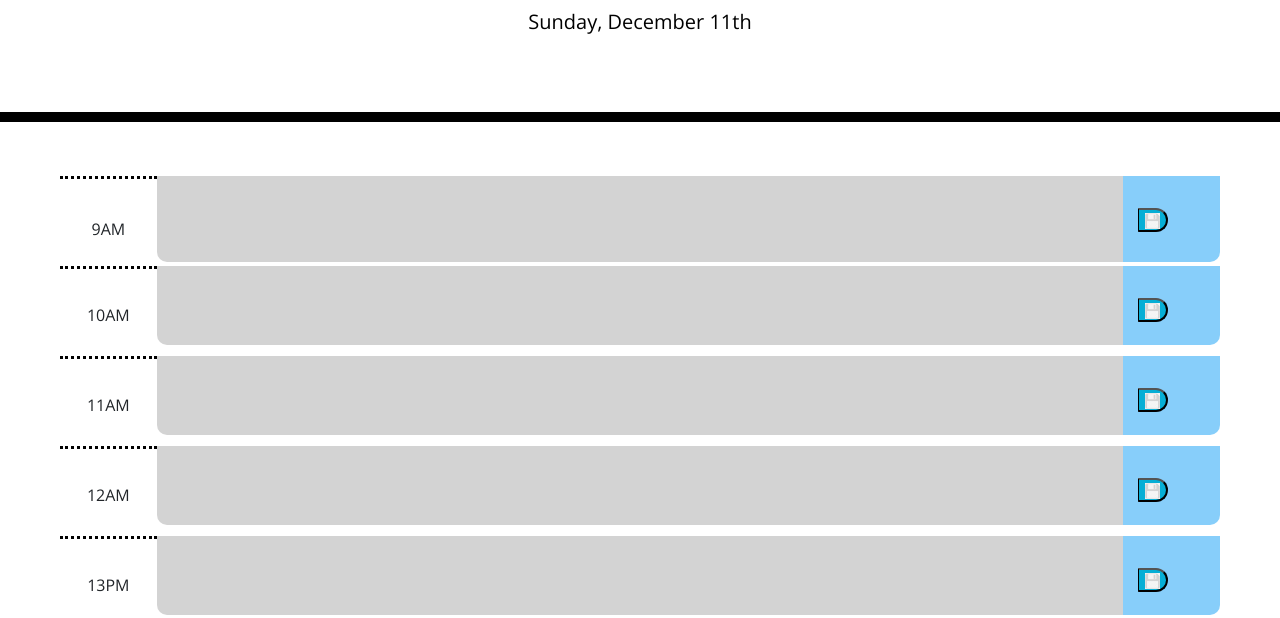
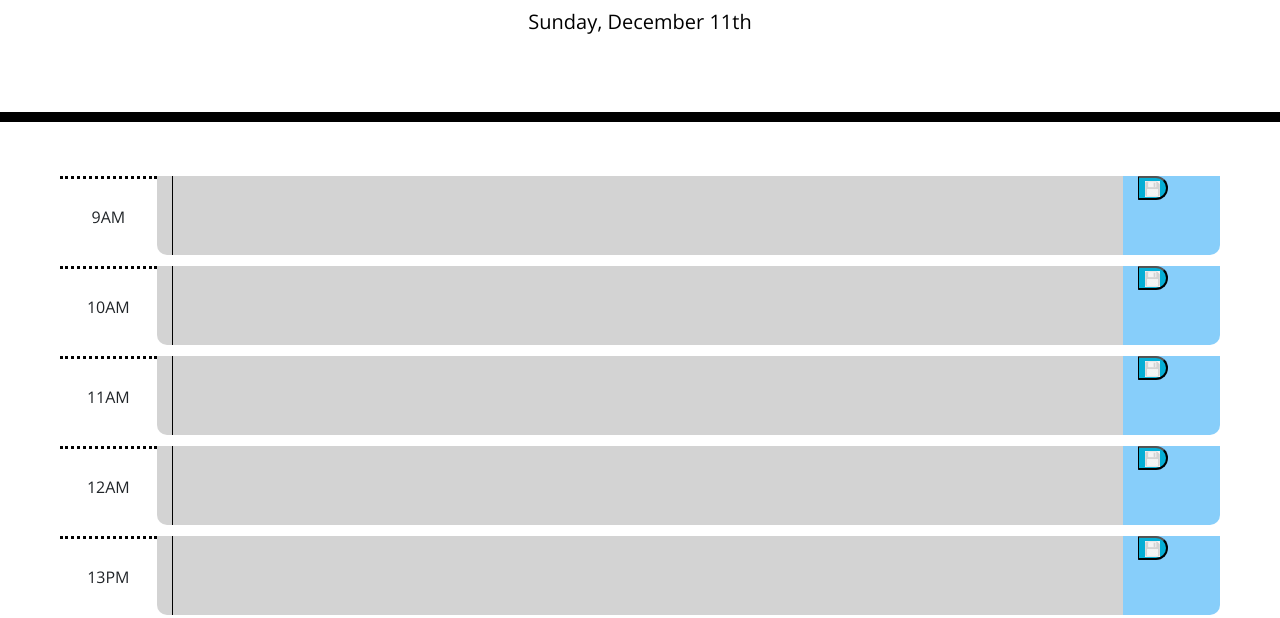
Before and after one commit to reinkaoss/Daily-Planner-App, a plain HTML site: page index.html in a window 1280 px wide. Shown: the part 182-800 px from the top of the page. Drawn offline with nearby package versions, Linux system fonts and the light colour scheme.

Commit message:
little change in the css so the textarea looks better and no overflow in between row

```diff
--- a/assets/css/style.css
+++ b/assets/css/style.css
@@ -11,9 +11,9 @@ textarea {
   color: #000000;
   border-left: 1px solid black;
   padding: 10px;
-  border: none;
   overflow: auto;
-  outline: none;
+  width: 100%;
+  height: 100%;
 }
 
 .jumbotron {
@@ -34,7 +34,6 @@ textarea {
 }
 
 .row {
-  white-space: pre-wrap;
   height: 80px;
   border-top: 1px solid white;
 }
```
